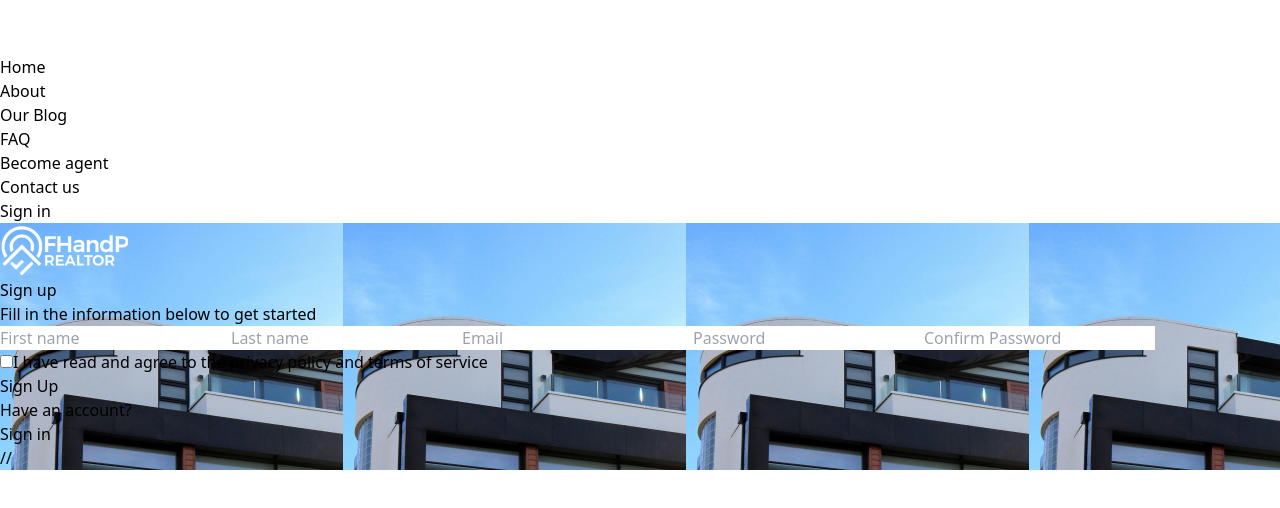
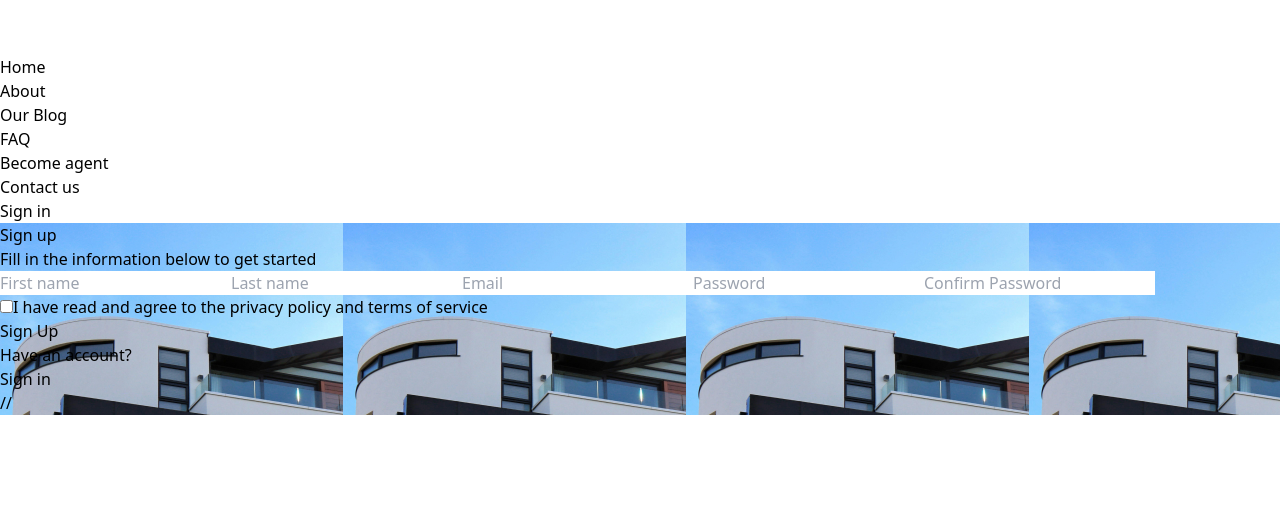
Before and after one commit to Teejay-deen/real-estate, a React (Vite) app: page /sign-up in a window 1280 px wide. Shown: the top 508 px of the page. Built offline with nearby package versions, Linux system fonts and the light colour scheme.

Commit message:
remove logo image from signUp

```diff
--- a/src/pages/SignUp.jsx
+++ b/src/pages/SignUp.jsx
@@ -18,10 +18,7 @@ const SignUp = () => {
       style={{ backgroundImage: `url(${onBoard1})`}}
       className="w-full h-full bg-no-repeat bg-cover bg-center"
     >
-      <div className="flex justify-between">
-        {" "}
-        <img src={Logo} alt="" />
-      </div>
+
       <div className="p-7 justify-end max-w-lg mx-auto shadow-lg bg-white rounded-lg">
         <h1 className="text-3xl text-center font-semibold my-7">Sign up</h1>
         <span className=" my-7 font-semibold mt-2 text-center">
```
Also changed, not shown: src/pages/Home.jsx (line endings or trailing spaces).
